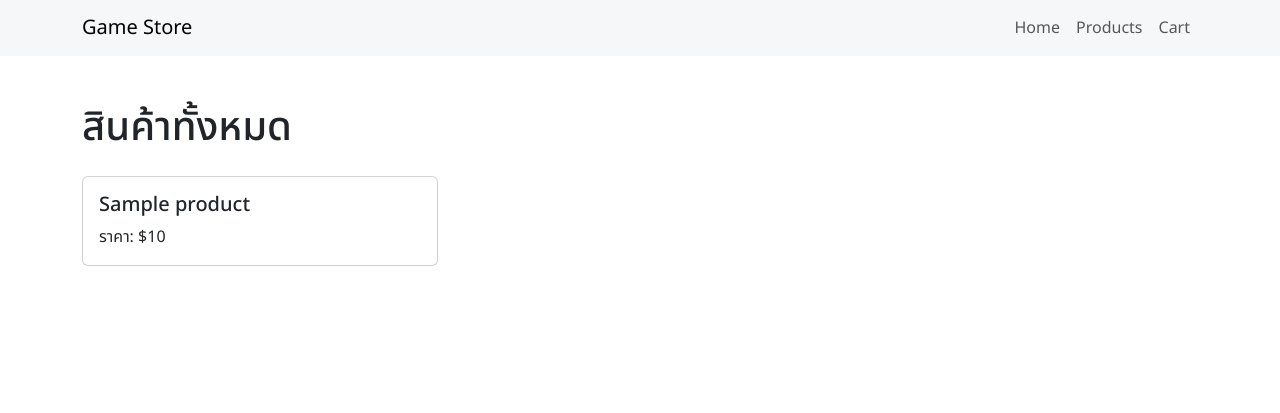
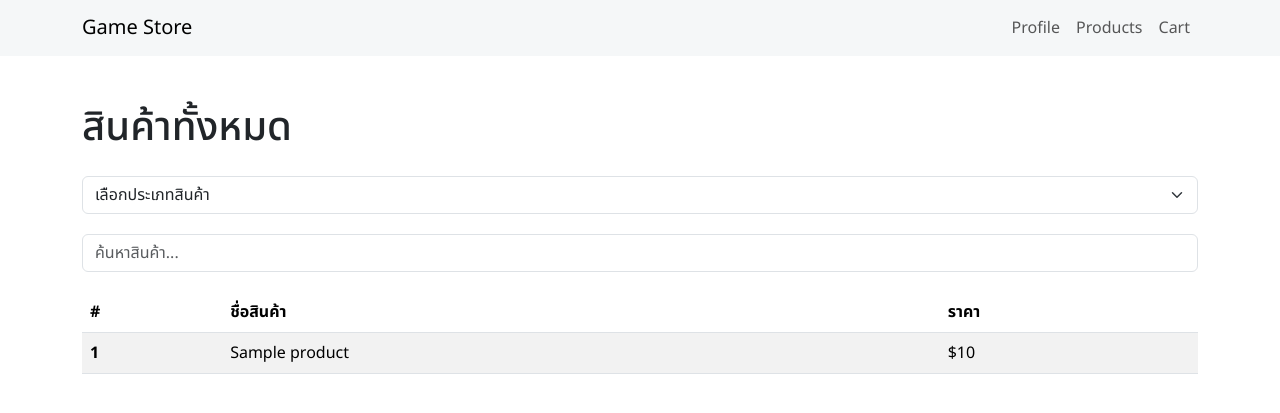
Before and after one commit to KanonratRashomon/ServerSide, a Django app: template Serverside_project/storemanagement/store/templates/products.html in a window 1280 px wide. Shown: the top 413 px of the page. Run offline with Django 3.2, Linux system fonts and the light colour scheme; the template is opened without the code that fills it: most values are stand-ins (such as "Sample title", 1, 10 or a date in 2020).

Commit message:
product page
you can use filter and search in products

```diff
--- a/Serverside_project/storemanagement/static/style.css
+++ b/Serverside_project/storemanagement/static/style.css
@@ -16,3 +16,8 @@ body {
     text-decoration: none;
     color: inherit;
 }
+
+.body-link {
+    text-decoration: none;
+    color: inherit;
+}
--- a/Serverside_project/storemanagement/store/templates/nav.html
+++ b/Serverside_project/storemanagement/store/templates/nav.html
@@ -9,11 +9,11 @@
     <header>
         <nav class="navbar navbar-expand-lg" style="background-color: #F5F7F8;">
             <div class="container">
-                <a class="navbar-brand" href="#">Game Store</a>
+                <a class="navbar-brand" href="{% url 'homepage' %}">Game Store</a>
                 <div class="navbar-collapse" id="navbarNav">
                     <ul class="navbar-nav ms-auto d-flex">
                         <li class="nav-item">
-                            <a class="nav-link" href="{% url 'homepage' %}">Home</a>
+                            <a class="nav-link" href="{% url 'profile' %}">Profile</a>
                         </li>
                         <li class="nav-item">
                             <a class="nav-link" href="{% url 'products' %}">Products</a>
--- a/Serverside_project/storemanagement/store/templates/products.html
+++ b/Serverside_project/storemanagement/store/templates/products.html
@@ -14,31 +14,73 @@
     <link href="https://fonts.googleapis.com/css2?family=Noto+Sans:ital,wght@0,100..900;1,100..900&display=swap"
         rel="stylesheet">
 
+    <style>
+        .filter-input {
+            margin-bottom: 20px;
+        }
+    </style>
 </head>
 
 <body>
     {% include 'nav.html' %}
     <div class='container my-5'>
         <h1 class='mb-4'>สินค้าทั้งหมด</h1>
-        <div class='row'>
-            {% for product in products %}
-            <div class='col-lg-4 col-md-6'>
-                <a href="{% url 'product_details' product.id %}" class='card-link'>
-                    <div class='card'>
-                        <img src='' class='card-img-top'>
-                        <div class='card-body'>
-                            <h5 class="card-title">{{ product.title }}</h5>
-                            <p class="card-text">ราคา: ${{ product.price }}</p>
-                        </div>
-                    </div>
-                </a>
-            </div>
-            {% endfor %}
-        </div>
+
+        <!-- Product Type Filter -->
+        <form method="GET" action="">
+            <select name="product_type" class="form-select filter-input" onchange="this.form.submit()">
+                <option value="">เลือกประเภทสินค้า</option>
+                {% for product_type in product_types %}
+                    <option value="{{ product_type }}" {% if product_type == selected_product_type %}selected{% endif %}>
+                        {{ product_type }}
+                    </option>
+                {% endfor %}
+            </select>
+        </form>
+
+        <input type="text" id="productFilter" class="form-control filter-input" placeholder="ค้นหาสินค้า...">
+
+        <table class='table table-striped' id="productTable">
+            <thead>
+                <tr>
+                    <th scope="col">#</th>
+                    <th scope="col">ชื่อสินค้า</th>
+                    <th scope="col">ราคา</th>
+                </tr>
+            </thead>
+            <tbody>
+                {% for product in products %}
+                <tr>
+                    <th scope="row">{{ forloop.counter }}</th>
+                    <td>
+                        <a href="{% url 'product_details' product.id %}" class="body-link">{{ product.title }}</a>
+                    </td>
+                    <td>${{ product.price }}</td>
+                </tr>
+                {% endfor %}
+            </tbody>
+        </table>
     </div>
 
-            <script src="https://cdn.jsdelivr.net/npm/@popperjs/core@2.9.3/dist/umd/popper.min.js"></script>
-            <script src="https://cdn.jsdelivr.net/npm/bootstrap@5.3.0-alpha1/dist/js/bootstrap.min.js"></script>
+    <script src="https://cdn.jsdelivr.net/npm/@popperjs/core@2.9.3/dist/umd/popper.min.js"></script>
+    <script src="https://cdn.jsdelivr.net/npm/bootstrap@5.3.0-alpha1/dist/js/bootstrap.min.js"></script>
+
+    <script>
+        // JavaScript function to filter products by name
+        document.getElementById('productFilter').addEventListener('input', function() {
+            const filter = this.value.toLowerCase();
+            const rows = document.querySelectorAll('#productTable tbody tr');
+
+            rows.forEach(row => {
+                const title = row.querySelector('td a').textContent.toLowerCase();
+                if (title.includes(filter)) {
+                    row.style.display = ''; // Show row
+                } else {
+                    row.style.display = 'none'; // Hide row
+                }
+            });
+        });
+    </script>
 </body>
 
 </html>
--- a/Serverside_project/storemanagement/store/urls.py
+++ b/Serverside_project/storemanagement/store/urls.py
@@ -4,6 +4,7 @@ from store import views
 
 urlpatterns = [
     path('homepage/', views.HomepageView.as_view(), name='homepage'),
+    path('profile/', views.ProfileView.as_view(), name='profile'),
     path('products/', views.ProductListView.as_view(), name='products'),
     path('products/<int:product_id>', views.ProductDetailView.as_view(), name='product_details'),
 ]
```
Also changed, not shown: Serverside_project/storemanagement/store/templates/profile.html (added, +45 -0 lines), Serverside_project/storemanagement/store/views.py (+42 -4 lines).
